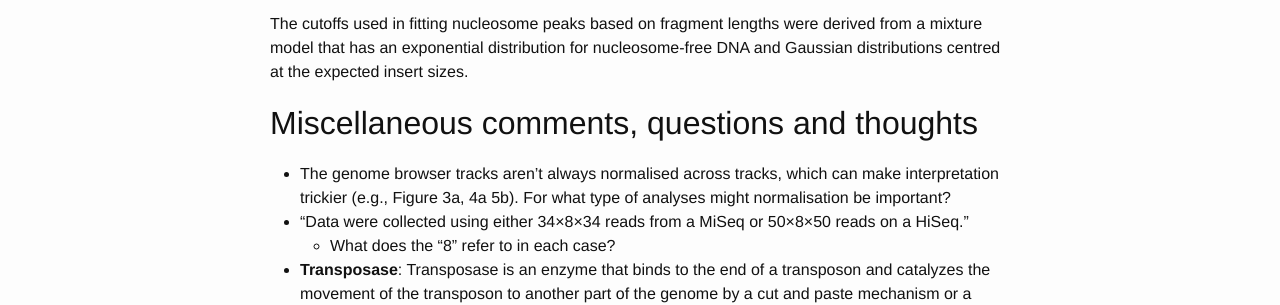
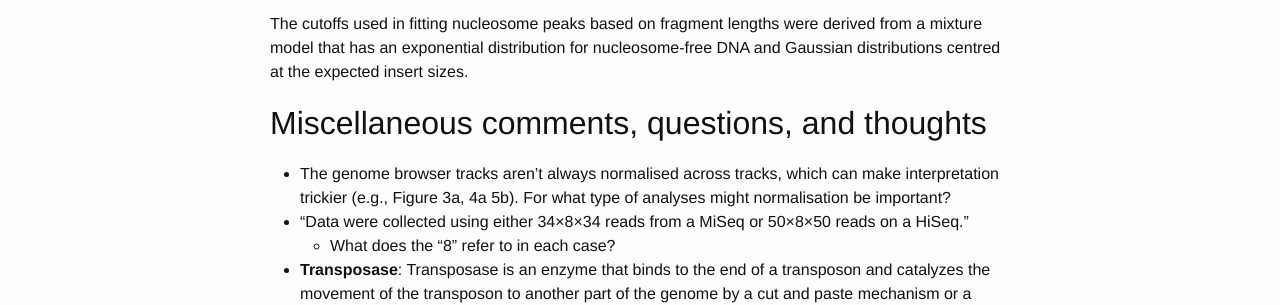
Before and after one commit to PeteHaitch/paper-summaries, a Jekyll site: the page built from _posts/2015-07-28-Buenrostro-2013bc.md, in a window 1280 px wide. Shown: the part 1679-1984 px from the top of the page. Built offline with Jekyll 4.4.1, drawn with Linux system fonts in a browser that asks for light colours.

Commit message:
Fix some typos

```diff
--- a/_posts/2015-07-28-Buenrostro-2013bc.md
+++ b/_posts/2015-07-28-Buenrostro-2013bc.md
@@ -35,7 +35,7 @@ Supplementary Figure 6 shows that FACS-sorted cells gives a much better signal-t
 
 The cutoffs used in fitting nucleosome peaks based on fragment lengths were derived from a mixture model that has an exponential distribution for nucleosome-free DNA and Gaussian distributions centred at the expected insert sizes.
 
-## Miscellaneous comments, questions and thoughts
+## Miscellaneous comments, questions, and thoughts
 
 - The genome browser tracks aren't always normalised across tracks, which can make interpretation trickier (e.g., Figure 3a, 4a 5b). For what type of analyses might normalisation be important?
 - "Data were collected using either 34×8×34 reads from a MiSeq or 50×8×50 reads on a HiSeq."
```
Also changed, not shown: _posts/2015-08-12-Buenrostro-2015jf.md (+1 -1 lines).
